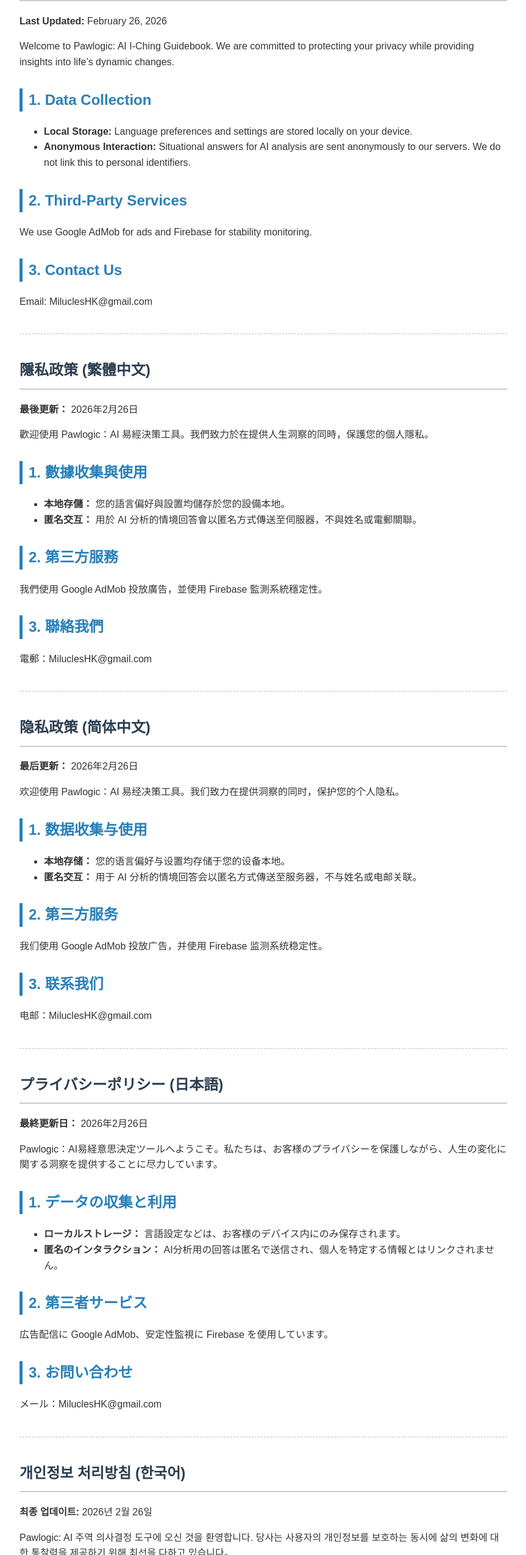
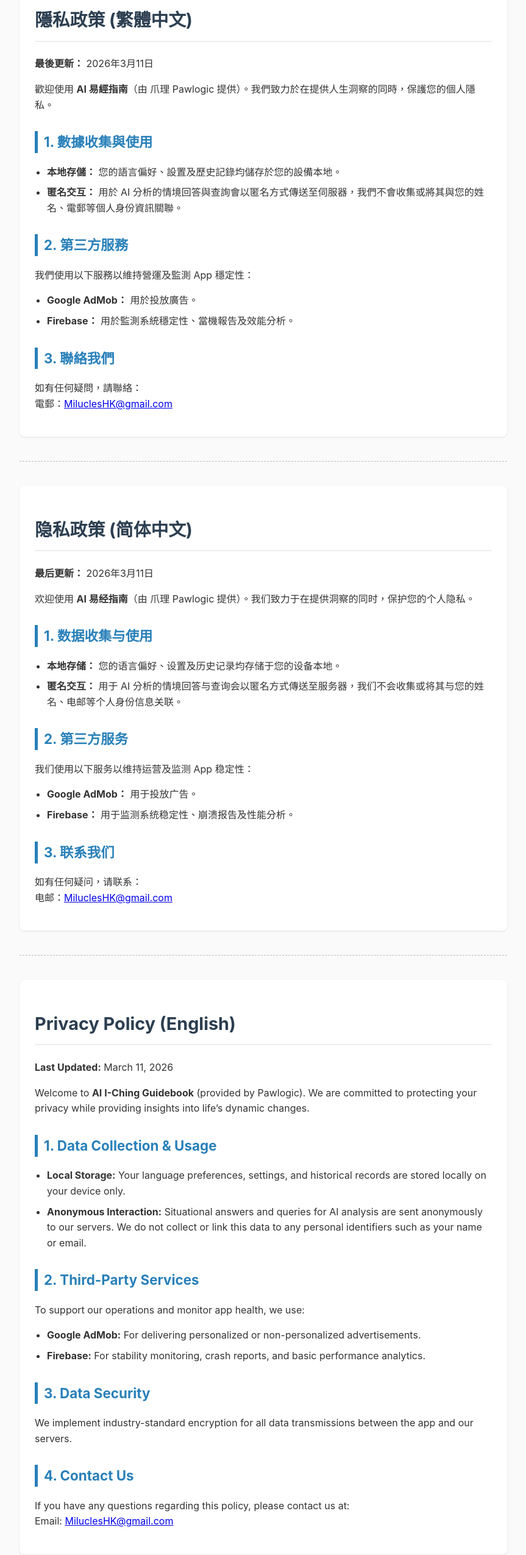
Before and after one commit to Micshrimp/pawlogic-privacy, a plain HTML site: page index.html in a window 1280 px wide. Shown: the part 134-2684 px from the top of the page at 61% size, without its empty margins (208-1071 px from the left). Drawn offline with Linux system fonts and the light colour scheme.

Commit message:
correct company and app name

```diff
--- a/index.html
+++ b/index.html
@@ -1,111 +1,171 @@
 <!DOCTYPE html>
-<html lang="en">
+<html lang="zh-Hant">
 <head>
     <meta charset="UTF-8">
     <meta name="viewport" content="width=device-width, initial-scale=1.0">
-    <title>Privacy Policy - Pawlogic</title>
+    <title>Privacy Policy - AI I-Ching Guidebook (Pawlogic)</title>
     <style>
-        body { font-family: sans-serif; line-height: 1.6; color: #333; max-width: 800px; margin: 0 auto; padding: 20px; }
-        h1 { border-bottom: 2px solid #ccc; padding-bottom: 10px; color: #2c3e50; }
-        h2 { color: #2980b9; margin-top: 30px; border-left: 5px solid #2980b9; padding-left: 10px; }
-        .lang-nav { background: #f4f4f4; padding: 10px; position: sticky; top: 0; display: flex; gap: 10px; flex-wrap: wrap; z-index: 100; }
-        .lang-nav a { text-decoration: none; color: #2980b9; font-weight: bold; }
+        body { font-family: -apple-system, BlinkMacSystemFont, "Segoe UI", Roboto, Helvetica, Arial, sans-serif; line-height: 1.6; color: #333; max-width: 800px; margin: 0 auto; padding: 20px; background-color: #fafafa; scroll-behavior: smooth; }
+        h1 { border-bottom: 2px solid #eee; padding-bottom: 10px; color: #2c3e50; font-size: 1.8em; }
+        h2 { color: #2980b9; margin-top: 30px; border-left: 5px solid #2980b9; padding-left: 10px; font-size: 1.4em; }
+        .lang-nav { background: #fff; padding: 15px; position: sticky; top: 0; display: flex; gap: 10px; flex-wrap: wrap; z-index: 100; box-shadow: 0 2px 5px rgba(0,0,0,0.05); border-radius: 8px; margin-bottom: 20px; }
+        .lang-nav a { text-decoration: none; color: #2980b9; font-weight: bold; font-size: 0.9em; }
+        .lang-nav a:hover { text-decoration: underline; }
         hr { margin: 40px 0; border: 0; border-top: 1px dashed #bbb; }
-        .footer { font-size: 0.9em; color: #7f8c8d; margin-top: 50px; text-align: center; }
+        .footer { font-size: 0.85em; color: #7f8c8d; margin-top: 50px; text-align: center; padding-bottom: 30px; }
+        section { background: #fff; padding: 25px; border-radius: 8px; box-shadow: 0 1px 3px rgba(0,0,0,0.1); margin-bottom: 20px; }
+        ul { padding-left: 20px; }
+        li { margin-bottom: 8px; }
     </style>
+    <script>
+        // Default to Traditional Chinese if no hash is present
+        window.onload = function() {
+            if (!window.location.hash) {
+                window.location.replace("#zh-hant");
+            }
+        };
+    </script>
 </head>
 <body>
 
     <div class="lang-nav">
-        <strong>Jump to:</strong>
-        <a href="#english">English</a> |
+        <strong>語言 (Language):</strong>
         <a href="#zh-hant">繁體中文</a> |
         <a href="#zh-hans">简体中文</a> |
+        <a href="#english">English</a> |
         <a href="#ja">日本語</a> |
         <a href="#ko">한국어</a>
     </div>
 
-    <section id="english">
-        <h1>Privacy Policy</h1>
-        <p><strong>Last Updated:</strong> February 26, 2026</p>
-        <p>Welcome to Pawlogic: AI I-Ching Guidebook. We are committed to protecting your privacy while providing insights into life’s dynamic changes.</p>
-        <h2>1. Data Collection</h2>
+    <!-- Traditional Chinese Section (Now Default) -->
+    <section id="zh-hant">
+        <h1>隱私政策 (繁體中文)</h1>
+        <p><strong>最後更新：</strong> 2026年3月11日</p>
+        <p>歡迎使用 <strong>AI 易經指南</strong>（由 爪理 Pawlogic 提供）。我們致力於在提供人生洞察的同時，保護您的個人隱私。</p>
+
+        <h2>1. 數據收集與使用</h2>
         <ul>
-            <li><strong>Local Storage:</strong> Language preferences and settings are stored locally on your device.</li>
-            <li><strong>Anonymous Interaction:</strong> Situational answers for AI analysis are sent anonymously to our servers. We do not link this to personal identifiers.</li>
+            <li><strong>本地存儲：</strong> 您的語言偏好、設置及歷史記錄均儲存於您的設備本地。</li>
+            <li><strong>匿名交互：</strong> 用於 AI 分析的情境回答與查詢會以匿名方式傳送至伺服器，我們不會收集或將其與您的姓名、電郵等個人身份資訊關聯。</li>
         </ul>
-        <h2>2. Third-Party Services</h2>
-        <p>We use Google AdMob for ads and Firebase for stability monitoring.</p>
-        <h2>3. Contact Us</h2>
-        <p>Email: MiluclesHK@gmail.com</p>
+
+        <h2>2. 第三方服務</h2>
+        <p>我們使用以下服務以維持營運及監測 App 穩定性：</p>
+        <ul>
+            <li><strong>Google AdMob：</strong> 用於投放廣告。</li>
+            <li><strong>Firebase：</strong> 用於監測系統穩定性、當機報告及效能分析。</li>
+        </ul>
+
+        <h2>3. 聯絡我們</h2>
+        <p>如有任何疑問，請聯絡：<br>
+        電郵：<a href="mailto:MiluclesHK@gmail.com">MiluclesHK@gmail.com</a></p>
     </section>
 
     <hr>
 
-    <section id="zh-hant">
-        <h1>隱私政策 (繁體中文)</h1>
-        <p><strong>最後更新：</strong> 2026年2月26日</p>
-        <p>歡迎使用 Pawlogic：AI 易經決策工具。我們致力於在提供人生洞察的同時，保護您的個人隱私。</p>
-        <h2>1. 數據收集與使用</h2>
+    <!-- Simplified Chinese Section -->
+    <section id="zh-hans">
+        <h1>隐私政策 (简体中文)</h1>
+        <p><strong>最后更新：</strong> 2026年3月11日</p>
+        <p>欢迎使用 <strong>AI 易经指南</strong>（由 爪理 Pawlogic 提供）。我们致力于在提供洞察的同时，保护您的个人隐私。</p>
+
+        <h2>1. 数据收集与使用</h2>
         <ul>
-            <li><strong>本地存儲：</strong> 您的語言偏好與設置均儲存於您的設備本地。</li>
-            <li><strong>匿名交互：</strong> 用於 AI 分析的情境回答會以匿名方式傳送至伺服器，不與姓名或電郵關聯。</li>
+            <li><strong>本地存储：</strong> 您的语言偏好、设置及历史记录均存储于您的设备本地。</li>
+            <li><strong>匿名交互：</strong> 用于 AI 分析的情境回答与查询会以匿名方式傳送至服务器，我们不会收集或将其与您的姓名、电邮等个人身份信息关联。</li>
         </ul>
-        <h2>2. 第三方服務</h2>
-        <p>我們使用 Google AdMob 投放廣告，並使用 Firebase 監測系統穩定性。</p>
-        <h2>3. 聯絡我們</h2>
-        <p>電郵：MiluclesHK@gmail.com</p>
+
+        <h2>2. 第三方服务</h2>
+        <p>我们使用以下服务以维持运营及监测 App 稳定性：</p>
+        <ul>
+            <li><strong>Google AdMob：</strong> 用于投放广告。</li>
+            <li><strong>Firebase：</strong> 用于监测系统稳定性、崩溃报告及性能分析。</li>
+        </ul>
+
+        <h2>3. 联系我们</h2>
+        <p>如有任何疑问，请联系：<br>
+        电邮：<a href="mailto:MiluclesHK@gmail.com">MiluclesHK@gmail.com</a></p>
     </section>
 
     <hr>
 
-    <section id="zh-hans">
-        <h1>隐私政策 (简体中文)</h1>
-        <p><strong>最后更新：</strong> 2026年2月26日</p>
-        <p>欢迎使用 Pawlogic：AI 易经决策工具。我们致力在提供洞察的同时，保护您的个人隐私。</p>
-        <h2>1. 数据收集与使用</h2>
+    <!-- English Section -->
+    <section id="english">
+        <h1>Privacy Policy (English)</h1>
+        <p><strong>Last Updated:</strong> March 11, 2026</p>
+        <p>Welcome to <strong>AI I-Ching Guidebook</strong> (provided by Pawlogic). We are committed to protecting your privacy while providing insights into life’s dynamic changes.</p>
+
+        <h2>1. Data Collection & Usage</h2>
         <ul>
-            <li><strong>本地存储：</strong> 您的语言偏好与设置均存储于您的设备本地。</li>
-            <li><strong>匿名交互：</strong> 用于 AI 分析的情境回答会以匿名方式傳送至服务器，不与姓名或电邮关联。</li>
+            <li><strong>Local Storage:</strong> Your language preferences, settings, and historical records are stored locally on your device only.</li>
+            <li><strong>Anonymous Interaction:</strong> Situational answers and queries for AI analysis are sent anonymously to our servers. We do not collect or link this data to any personal identifiers such as your name or email.</li>
         </ul>
-        <h2>2. 第三方服务</h2>
-        <p>我们使用 Google AdMob 投放广告，并使用 Firebase 监测系统稳定性。</p>
-        <h2>3. 联系我们</h2>
-        <p>电邮：MiluclesHK@gmail.com</p>
+
+        <h2>2. Third-Party Services</h2>
+        <p>To support our operations and monitor app health, we use:</p>
+        <ul>
+            <li><strong>Google AdMob:</strong> For delivering personalized or non-personalized advertisements.</li>
+            <li><strong>Firebase:</strong> For stability monitoring, crash reports, and basic performance analytics.</li>
+        </ul>
+
+        <h2>3. Data Security</h2>
+        <p>We implement industry-standard encryption for all data transmissions between the app and our servers.</p>
+
+        <h2>4. Contact Us</h2>
+        <p>If you have any questions regarding this policy, please contact us at:<br>
+        Email: <a href="mailto:MiluclesHK@gmail.com">MiluclesHK@gmail.com</a></p>
     </section>
 
     <hr>
 
+    <!-- Japanese Section -->
     <section id="ja">
         <h1>プライバシーポリシー (日本語)</h1>
-        <p><strong>最終更新日：</strong> 2026年2月26日</p>
-        <p>Pawlogic：AI易経意思決定ツールへようこそ。私たちは、お客様のプライバシーを保護しながら、人生の変化に関する洞察を提供することに尽力しています。</p>
+        <p><strong>最終更新日：</strong> 2026年3月11日</p>
+        <p><strong>AI 易経ガイド</strong>（Pawlogic提供）へようこそ。私たちは、お客様のプライバシーを保護しながら、人生の変化に関する洞察を提供することに尽力しています。</p>
+
         <h2>1. データの収集と利用</h2>
         <ul>
-            <li><strong>ローカルストレージ：</strong> 言語設定などは、お客様のデバイス内にのみ保存されます。</li>
-            <li><strong>匿名のインタラクション：</strong> AI分析用の回答は匿名で送信され、個人を特定する情報とはリンクされません。</li>
+            <li><strong>ローカルストレージ：</strong> 言語設定や履歴データなどは、お客様のデバイス内にのみ保存されます。</li>
+            <li><strong>匿名のインタラクション：</strong> AI分析用の回答やクエリは匿名で送信され、氏名やメールアドレスなどの個人を特定する情報とはリンクされません。</li>
         </ul>
+
         <h2>2. 第三者サービス</h2>
-        <p>広告配信に Google AdMob、安定性監視に Firebase を使用しています。</p>
+        <p>サービスの運営および安定性向上のため、以下のサービスを使用しています：</p>
+        <ul>
+            <li><strong>Google AdMob：</strong> 広告配信のため。</li>
+            <li><strong>Firebase：</strong> アプリの安定性監視、クラッシュレポート、パフォーマンス分析のため。</li>
+        </ul>
+
         <h2>3. お問い合わせ</h2>
-        <p>メール：MiluclesHK@gmail.com</p>
+        <p>ご不明な点がございましたら、下記までご連絡ください：<br>
+        メール：<a href="mailto:MiluclesHK@gmail.com">MiluclesHK@gmail.com</a></p>
     </section>
 
     <hr>
 
+    <!-- Korean Section -->
     <section id="ko">
         <h1>개인정보 처리방침 (한국어)</h1>
-        <p><strong>최종 업데이트:</strong> 2026년 2월 26일</p>
-        <p>Pawlogic: AI 주역 의사결정 도구에 오신 것을 환영합니다. 당사는 사용자의 개인정보를 보호하는 동시에 삶의 변화에 대한 통찰력을 제공하기 위해 최선을 다하고 있습니다。</p>
+        <p><strong>최종 업데이트:</strong> 2026년 3월 11日</p>
+        <p><strong>AI 주역 가이드</strong>(Pawlogic 제공)에 오신 것을 환영합니다. 당사는 사용자의 개인정보를 보호하는 동시에 삶의 변화에 대한 통찰력을 제공하기 위해 최선을 다하고 있습니다.</p>
+
         <h2>1. 데이터 수집 및 사용</h2>
         <ul>
-            <li><strong>로컬 저장:</strong> 언어 설정 및 기본 설정은 사용자의 기기에 로컬로 저장됩니다。</li>
-            <li><strong>익명 상호작용:</strong> AI 분석을 위한 답변은 익명으로 서버에 전송되며, 개인 식별 정보와 연결되지 않습니다。</li>
+            <li><strong>로컬 저장:</strong> 언어 설정, 환경 설정 및 기록은 사용자의 기기에 로컬로 저장됩니다.</li>
+            <li><strong>익명 상호작용:</strong> AI 분석을 위한 답변과 질의는 익명으로 서버에 전송되며, 성함이나 이메일과 같은 개인 식별 정보와 연결되지 않습니다.</li>
         </ul>
+
         <h2>2. 제3자 서비스</h2>
-        <p>광고 게재를 위해 Google AdMob을, 앱 안정성 모니터링을 위해 Firebase를 사용합니다。</p>
+        <p>앱 운영 및 안정성 모니터링을 위해 다음 서비스를 사용합니다:</p>
+        <ul>
+            <li><strong>Google AdMob:</strong> 광고 게재를 위해 사용합니다.</li>
+            <li><strong>Firebase:</strong> 앱 안정성 모니터링, 오류 보고 및 성능 분석을 위해 사용합니다.</li>
+        </ul>
+
         <h2>3. 문의처</h2>
-        <p>이메일: MiluclesHK@gmail.com</p>
+        <p>문의 사항이 있으시면 다음으로 연락해 주십시오:<br>
+        이메일: <a href="mailto:MiluclesHK@gmail.com">MiluclesHK@gmail.com</a></p>
     </section>
 
     <div class="footer">
```
